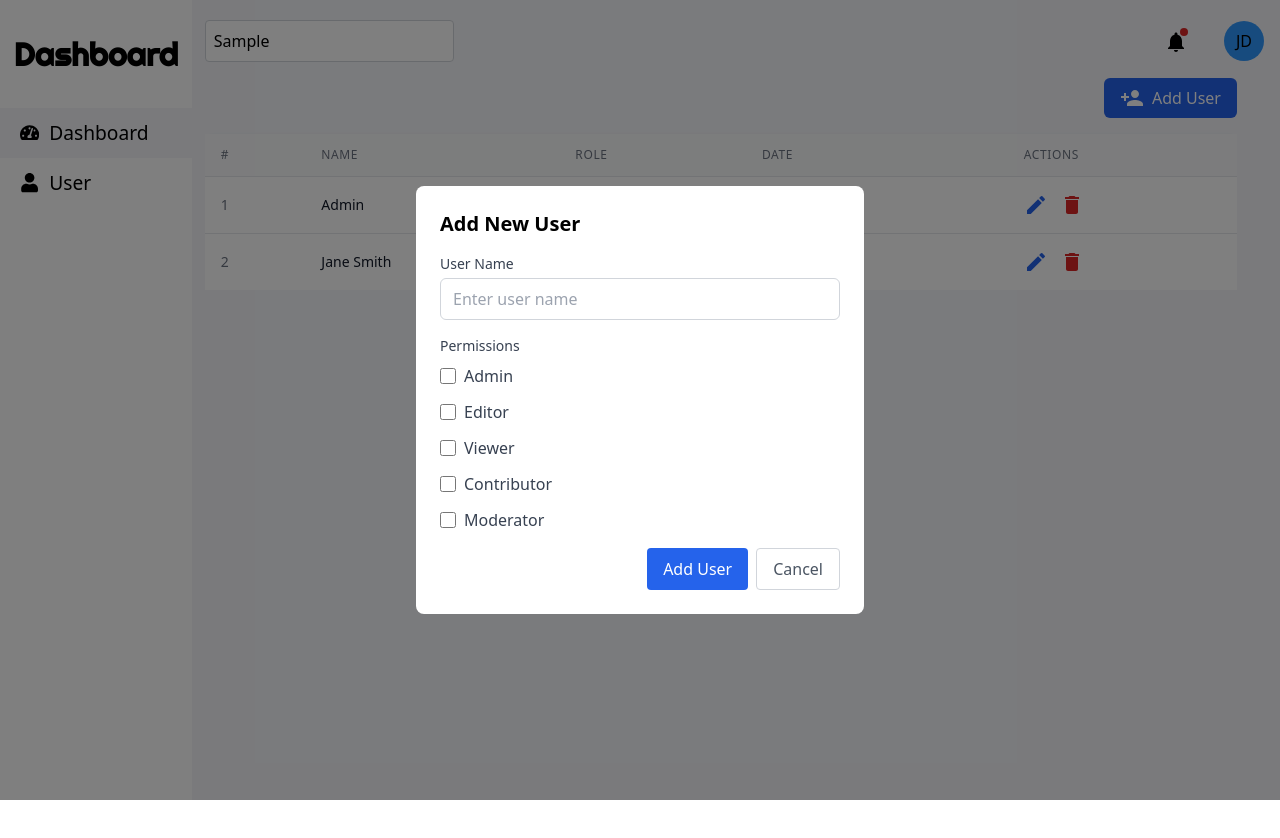
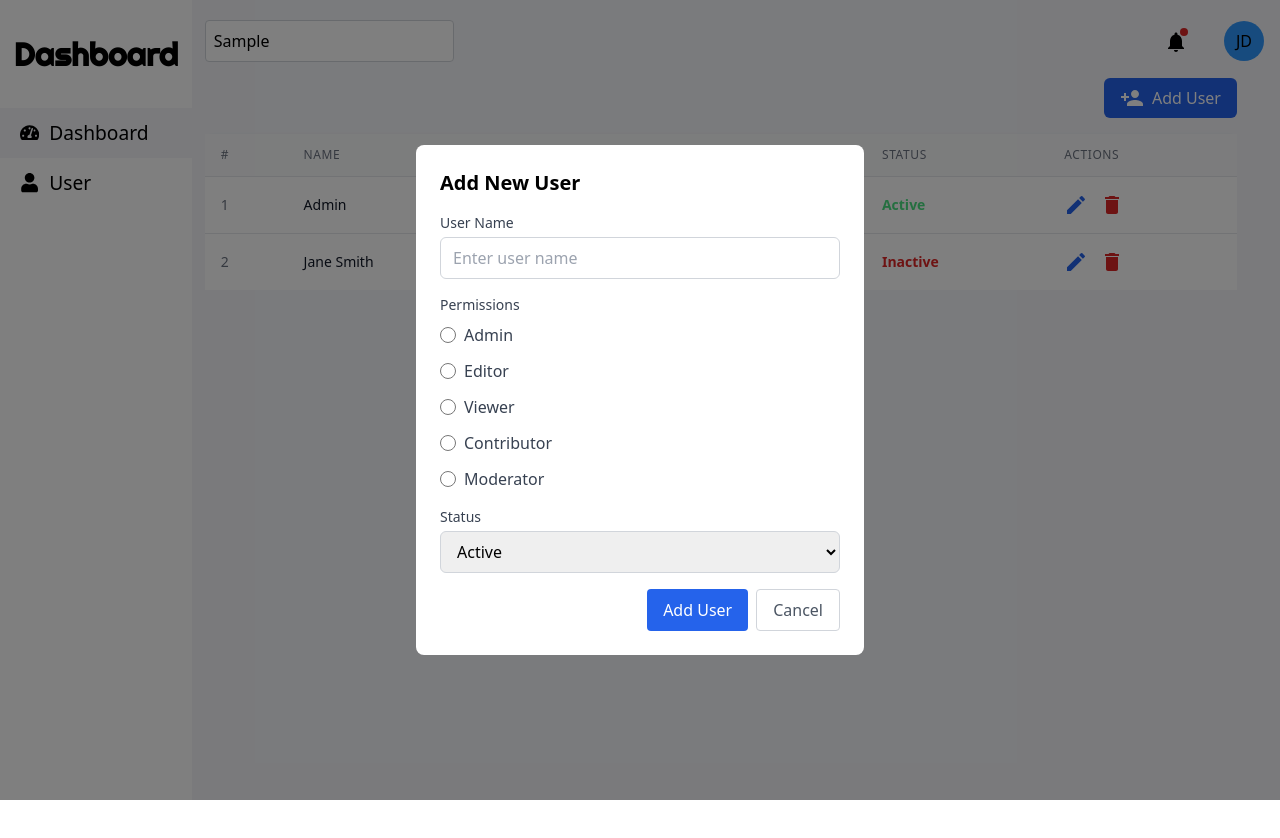
Before and after one commit to Devansh1508/Dashboard, a React (Vite) app: page /user in a window 1280 px wide. Both pictures are taken after typing "Sample" into the empty fields and a click on the button "Add User". Shown: the top 838 px of the page. Built offline with nearby package versions, Linux system fonts and the light colour scheme.

Commit message:
status field added

```diff
--- a/src/Components/Permission/AddUserModal.tsx
+++ b/src/Components/Permission/AddUserModal.tsx
@@ -7,6 +7,7 @@ import { UserPermission } from "./permission";
 interface FormData {
   name: string;
   permission: string;
+  active: boolean;
 }
 
 export function AddUserModal() {
@@ -27,8 +28,11 @@ export function AddUserModal() {
       id: userData[userData.length-1].id + 1,
       name: data.name,
       role: data.permission,
-      date: new Date().toISOString().split('T')[0]
+      date: new Date().toISOString().split('T')[0],
+      active:data.active
   };
+
+  console.log("data ac",newUser)
     dispatch(addUserData(newUser));
     reset();
   };
@@ -65,9 +69,9 @@ export function AddUserModal() {
                     {roleList.map((role) => (
                       <div key={role.id} className="flex items-center space-x-2">
                         <input
-                      type="checkbox"
+                          type="radio"
                           id={role.roleName}
-                      {...register("permission")}
+                          {...register("permission", { required: true })}
                           value={role.roleName}
                           className="rounded border-gray-300 text-blue-600 focus:ring-blue-500 w-4 h-4"
                         />
@@ -76,7 +80,26 @@ export function AddUserModal() {
                         </label>
                       </div>
                     ))}
+                    {errors.permission && <span className="text-red-500">This field is required</span>}
             </div>
+          </div>
+
+          <div className="mb-4">
+            <label
+              htmlFor="active"
+              className="block text-sm font-medium text-gray-700 mb-1"
+            >
+              Status
+            </label>
+            <select
+              id="active"
+              {...register("active", { required: true })}
+              className="w-full px-3 py-2 border border-gray-300 rounded-md focus:outline-none focus:ring-1 focus:ring-blue-500"
+            >
+              <option value="true">Active</option>
+              <option value="false">Inactive</option>
+            </select>
+            {errors.active && <span className="text-red-500">This field is required</span>}
           </div>
 
           <div className="flex flex-col sm:flex-row sm:justify-end space-y-2 sm:space-y-0 sm:space-x-2">
--- a/src/Components/Permission/PermissionModal.tsx
+++ b/src/Components/Permission/PermissionModal.tsx
@@ -5,6 +5,7 @@ import { updateUserData } from '../../redux/slices/userSlice';
 
 export function PermissionModal({ user, setIsPermissionModalOpen }: PermissionModalProps) {
   const [selectedRole, setSelectedRole] = useState<string>();
+  const [selectedStatus, setSelectedStatus] = useState<boolean>(false);
   const roleList = useSelector((state: { role: { roleList: { id: number; roleName: string; description: string; permissions: Permission[] }[] } }) => state.role.roleList);
   const userData = useSelector((state: { user: { userData: { id: number; name: string; role: string; date: string }[] } }) => state.user.userData);
 
@@ -19,10 +20,19 @@ export function PermissionModal({ user, setIsPermissionModalOpen }: PermissionMo
     setSelectedRole(roleName);
   };
 
+  const handleToggleStatus = (status: string) => {
+    if (status === 'active') {
+      setSelectedStatus(true);
+    } else {
+      setSelectedStatus(false);
+    }
+  };
+
   const handleSave = () => {
     const newUser = { ...user };
     if (selectedRole) {
       newUser.role = selectedRole;
+      newUser.active = selectedStatus;
     }
     dispatch(updateUserData(newUser))
     setIsPermissionModalOpen(false);
@@ -35,15 +45,47 @@ export function PermissionModal({ user, setIsPermissionModalOpen }: PermissionMo
         <div className="space-y-3">
             {roleList.map(role => (
               <label key={role.id} className="flex items-center space-x-2 p-2 hover:bg-gray-50 rounded cursor-pointer">
-                <input
-                  type="checkbox"
-                  onChange={() => handleTogglePermission(role.roleName)}
-                  className="rounded border-gray-300 text-blue-600 focus:ring-blue-500 w-4 h-4"
-                />
-                <span className="capitalize text-gray-700">{role.roleName}</span>
+              <input
+                type="radio"
+                name="role"
+                value={role.roleName}
+                checked={selectedRole === role.roleName}
+                onChange={() => handleTogglePermission(role.roleName)}
+                className="rounded border-gray-300 text-blue-600 focus:ring-blue-500 w-4 h-4"
+              />
+              <span className="capitalize text-gray-700">{role.roleName}</span>
               </label>
             ))}
         </div>
+
+            <div className="mt-4">
+              <h3 className="text-lg font-medium mb-2">Status</h3>
+              <div className="flex items-center space-x-4">
+                <label className="flex items-center space-x-2">
+                  <input
+                    type="radio"
+                    name="status"
+                    value="active"
+                    // checked={user.status === 'active'}
+                    onChange={() => handleToggleStatus('active')}
+                    className="rounded border-gray-300 text-blue-600 focus:ring-blue-500 w-4 h-4"
+                  />
+                  <span className="capitalize text-gray-700">Active</span>
+                </label>
+                <label className="flex items-center space-x-2">
+                  <input
+                    type="radio"
+                    name="status"
+                    value="inactive"
+                    // checked={user.status === 'inactive'}
+                    onChange={() => handleToggleStatus('inactive')}
+                    className="rounded border-gray-300 text-blue-600 focus:ring-blue-500 w-4 h-4"
+                  />
+                  <span className="capitalize text-gray-700">Inactive</span>
+                </label>
+              </div>
+            </div>
+
         <div className="mt-6 flex flex-col-reverse sm:flex-row sm:justify-end space-y-reverse space-y-2 sm:space-y-0 sm:space-x-2">
           <button
             onClick={() => {setIsPermissionModalOpen(false)}}
--- a/src/Components/Permission/PermissionTable.tsx
+++ b/src/Components/Permission/PermissionTable.tsx
@@ -54,6 +54,7 @@ const PermissionTable: React.FC = () => {
                 <th className="permission-table-header">Name</th>
                 <th className="permission-table-header">Role</th>
                 <th className="permission-table-header">Date</th>
+                <th className="permission-table-header">Status</th>
                 <th className="permission-table-header">Actions</th>
               </tr>
             </thead>
@@ -72,6 +73,9 @@ const PermissionTable: React.FC = () => {
                   </td>
                   <td className="px-4 py-4 text-sm text-gray-500">
                     {item.date}
+                  </td>
+                  <td className={`px-4 ${item.active===true?'text-green-400':'text-red-600'} font-bold py-4 text-sm text-gray-500`}>
+                    {item.active===true? 'Active' : 'Inactive'}
                   </td>
                   <td className="px-4 py-4 text-sm text-gray-500">
                     <div className="flex space-x-3">
--- a/src/Components/Permission/userData.ts
+++ b/src/Components/Permission/userData.ts
@@ -3,6 +3,7 @@ interface User {
     name: string;
     role: string;
     date: string;
+    active: boolean;
 }
 
 const userData: User[] = [
@@ -10,13 +11,15 @@ const userData: User[] = [
         id: 1,
         name: 'Admin',
         role: 'Admin',
-        date: '2023-10-01'
+        date: '2023-10-01' ,
+        active: true
     },
     {
         id: 2,
         name: 'Jane Smith',
         role: 'User',
-        date: '2023-10-02'
+        date: '2023-10-02' ,
+        active: false
     }
 ];
 
--- a/src/redux/slices/userSlice.ts
+++ b/src/redux/slices/userSlice.ts
@@ -6,6 +6,7 @@ interface User {
     name: string;
     role: string;
     date: string;
+    active: boolean;
 }
 
 interface UserState {
```
Lines whose indentation alone changed are shown as unchanged.
